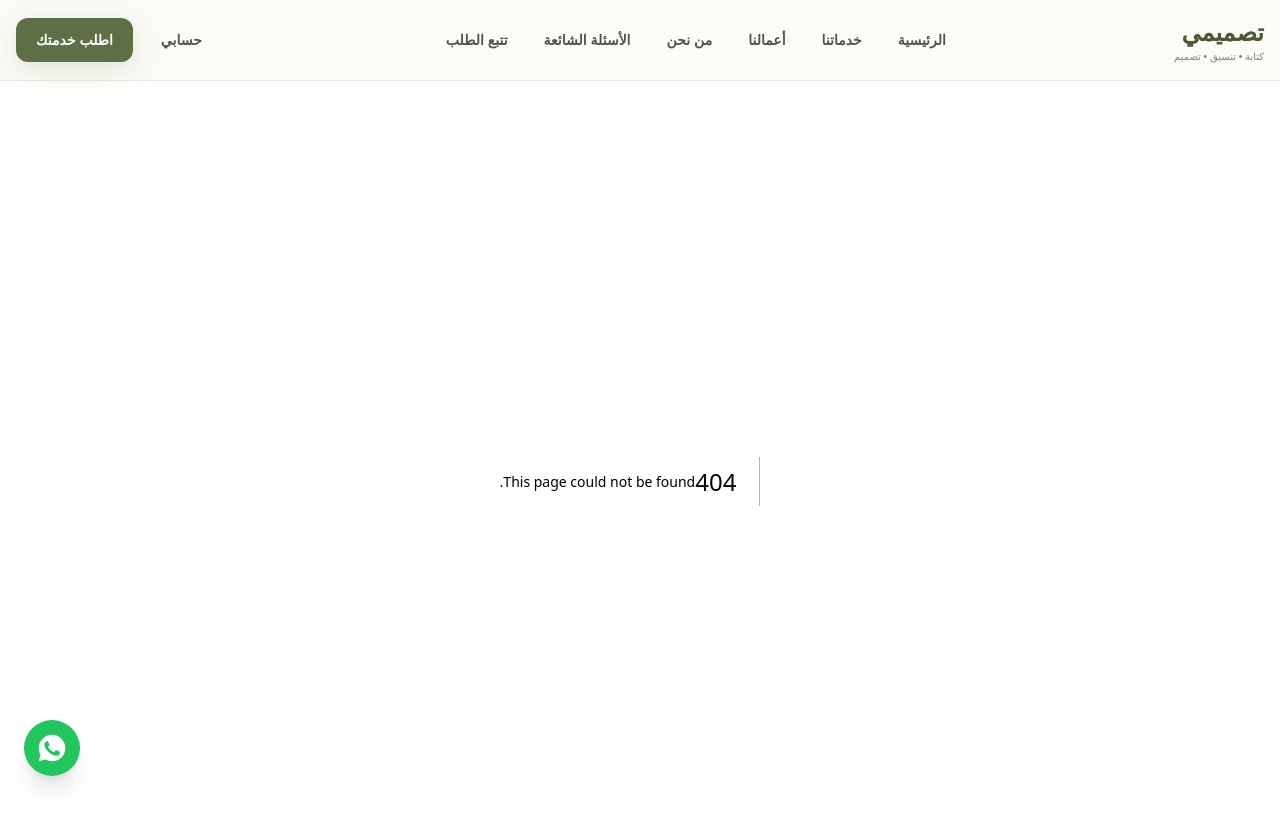
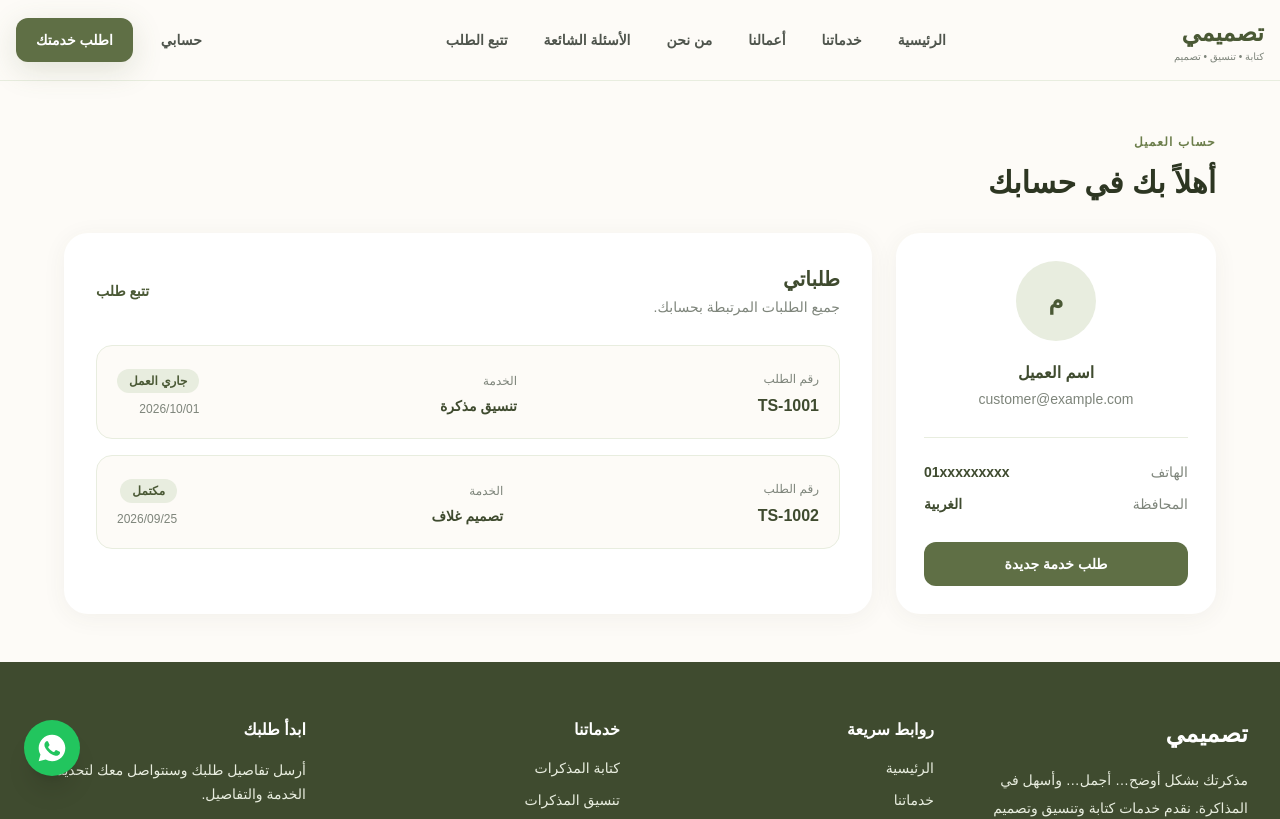
Before and after one commit to Mohamedwalied55/tasmimi, a Next.js app: page /profile in a window 1280 px wide. Before the commit this address had no page. Shown: the top 819 px of the page. Built offline with nearby package versions, Linux system fonts and the light colour scheme.

Commit message:
Create page.tsx

```diff
--- /dev/null
+++ b/src/app/profile/page.tsx
@@ -0,0 +1,142 @@
+import Link from "next/link";
+
+const orders = [
+  {
+    id: "TS-1001",
+    service: "تنسيق مذكرة",
+    status: "جاري العمل",
+    date: "2026/10/01",
+  },
+  {
+    id: "TS-1002",
+    service: "تصميم غلاف",
+    status: "مكتمل",
+    date: "2026/09/25",
+  },
+];
+
+export default function ProfilePage() {
+  return (
+    <main className="min-h-[70vh] bg-cream-100 px-4 py-12">
+      <div className="mx-auto max-w-6xl">
+
+        <div className="mb-8">
+          <span className="text-xs font-black tracking-widest text-olive-500">
+            حساب العميل
+          </span>
+
+          <h1 className="mt-3 text-3xl font-black text-olive-900">
+            أهلاً بك في حسابك
+          </h1>
+        </div>
+
+        <div className="grid gap-6 lg:grid-cols-[320px_1fr]">
+
+          <aside className="rounded-3xl bg-white p-7 shadow-card">
+            <div className="mx-auto flex h-20 w-20 items-center justify-center rounded-full bg-olive-100 text-2xl font-black text-olive-700">
+              م
+            </div>
+
+            <div className="mt-5 text-center">
+              <h2 className="font-black text-olive-800">
+                اسم العميل
+              </h2>
+
+              <p className="mt-1 text-sm text-warmGray-500">
+                customer@example.com
+              </p>
+            </div>
+
+            <div className="mt-7 space-y-3 border-t border-olive-100 pt-6 text-sm">
+              <div className="flex justify-between">
+                <span className="text-warmGray-500">الهاتف</span>
+                <span className="font-bold text-olive-800">
+                  01xxxxxxxxx
+                </span>
+              </div>
+
+              <div className="flex justify-between">
+                <span className="text-warmGray-500">المحافظة</span>
+                <span className="font-bold text-olive-800">
+                  الغربية
+                </span>
+              </div>
+            </div>
+
+            <Link
+              href="/order"
+              className="mt-7 block rounded-xl bg-olive-600 px-5 py-3 text-center text-sm font-bold text-white hover:bg-olive-700"
+            >
+              طلب خدمة جديدة
+            </Link>
+          </aside>
+
+          <section className="rounded-3xl bg-white p-6 shadow-card sm:p-8">
+            <div className="flex flex-col justify-between gap-3 sm:flex-row sm:items-center">
+              <div>
+                <h2 className="text-xl font-black text-olive-800">
+                  طلباتي
+                </h2>
+
+                <p className="mt-1 text-sm text-warmGray-500">
+                  جميع الطلبات المرتبطة بحسابك.
+                </p>
+              </div>
+
+              <Link
+                href="/track-order"
+                className="text-sm font-bold text-olive-700"
+              >
+                تتبع طلب
+              </Link>
+            </div>
+
+            <div className="mt-7 space-y-4">
+              {orders.map((order) => (
+                <div
+                  key={order.id}
+                  className="rounded-2xl border border-olive-100 bg-cream-100 p-5"
+                >
+                  <div className="flex flex-col justify-between gap-4 sm:flex-row sm:items-center">
+
+                    <div>
+                      <span className="text-xs text-warmGray-500">
+                        رقم الطلب
+                      </span>
+
+                      <h3 className="mt-1 font-black text-olive-800">
+                        {order.id}
+                      </h3>
+                    </div>
+
+                    <div>
+                      <span className="text-xs text-warmGray-500">
+                        الخدمة
+                      </span>
+
+                      <p className="mt-1 text-sm font-bold text-olive-800">
+                        {order.service}
+                      </p>
+                    </div>
+
+                    <div>
+                      <span className="inline-block rounded-full bg-olive-100 px-3 py-1 text-xs font-bold text-olive-700">
+                        {order.status}
+                      </span>
+
+                      <p className="mt-2 text-xs text-warmGray-500">
+                        {order.date}
+                      </p>
+                    </div>
+
+                  </div>
+                </div>
+              ))}
+            </div>
+          </section>
+
+        </div>
+      </div>
+    </main>
+  );
+}
```
